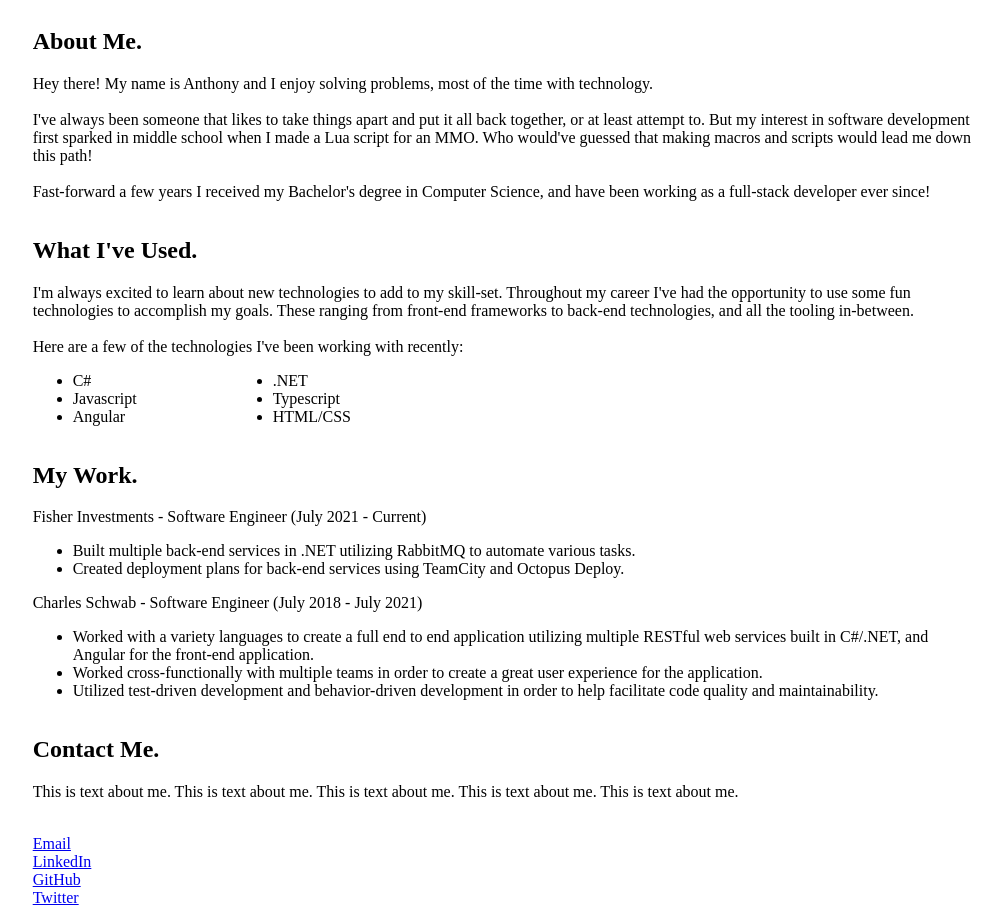
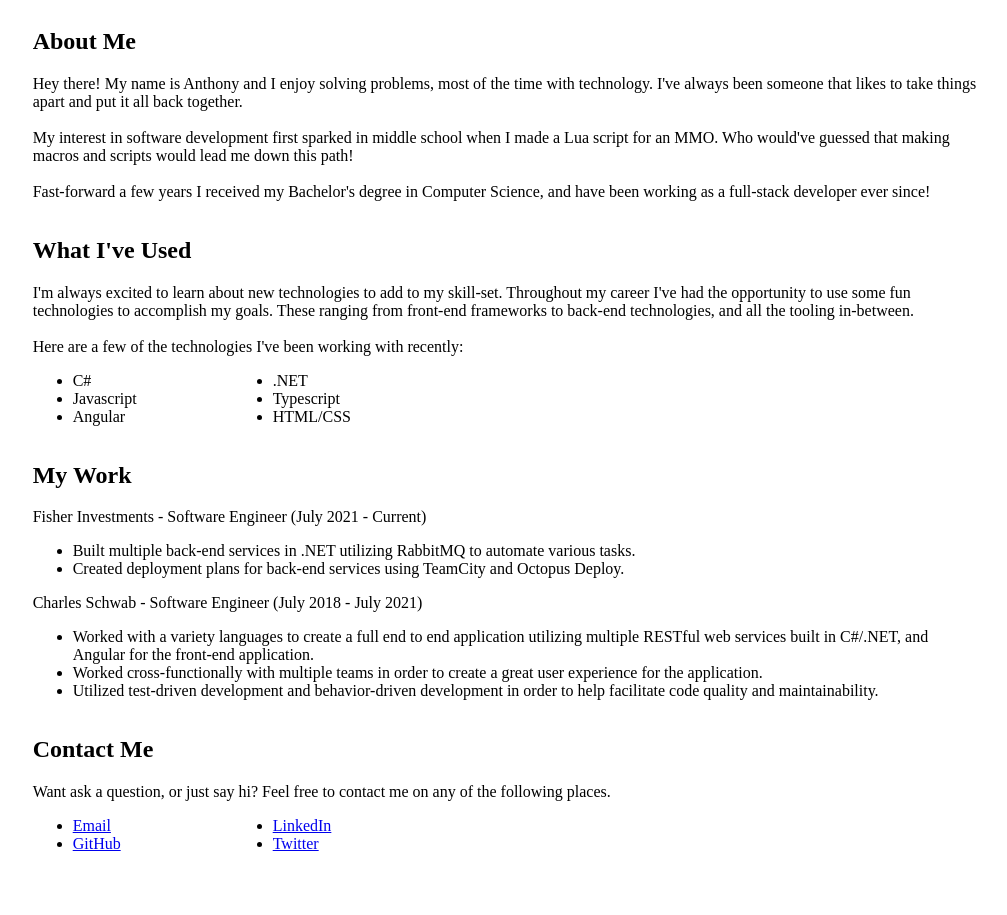
Before and after one commit to AnthonyAlmanza/My-Website, an Angular app: page / in a window 1280 px wide. Shown: the whole page, without its empty margins (127-1134 px from the left). After the commit the page ends 877 px from the top, so only its background shows below. Built offline with nearby package versions, Linux system fonts and the light colour scheme.

Commit message:
Updated about me section, removed periods, and changed contact info into a list.

```diff
--- a/src/app/app.component.html
+++ b/src/app/app.component.html
@@ -1,11 +1,10 @@
 <div class="section-box" role="main">
   <section id="section-about">
-    <h1>About Me.</h1>
+    <h1>About Me</h1>
     <p>
       Hey there! My name is Anthony and I enjoy solving problems, most of the time with technology.
-      <br><br>
-      I've always been someone that likes to take things apart and put it all back together, or at least attempt to.
-      But my interest in software development first sparked in middle school when I made a Lua script for an MMO.
+      I've always been someone that likes to take things apart and put it all back together.
+      <br><br>My interest in software development first sparked in middle school when I made a Lua script for an MMO.
       Who would've guessed that making macros and scripts would lead me down this path!
       <br><br>
       Fast-forward a few years I received my Bachelor's degree in Computer Science, and have been working as a full-stack
@@ -13,7 +12,7 @@
     </p>
   </section>
   <section id="section-experience">
-    <h1>What I've Used.</h1>
+    <h1>What I've Used</h1>
     <p>
       I'm always excited to learn about new technologies to add to my skill-set.
       Throughout my career I've had the opportunity to use some fun technologies to accomplish my goals. These ranging from
@@ -31,7 +30,7 @@
     </ul>
   </section>
   <section id="section-projects">
-    <h1>My Work.</h1>
+    <h1>My Work</h1>
     <p>
       Fisher Investments - Software Engineer (July 2021 - Current)<br>
     </p>
@@ -50,11 +49,13 @@
     </ul>
   </section>
   <section id="section-contact">
-    <h1>Contact Me.</h1>
-    <p> This is text about me. This is text about me. This is text about me. This is text about me. This is text about me.</p><br>
-    <a href="mailto:Anthony.Almanza8@gmail.com" target="_blank">Email</a><br>
-    <a href="https://www.linkedin.com/in/MarkAnthonyAlmanzaJr/" target="_blank">LinkedIn</a><br>
-    <a href="https://github.com/AnthonyAlmanza" target="_blank">GitHub</a><br>
-    <a href="https://twitter.com/AnthonyAlmanza_" target="_blank">Twitter</a><br>
+    <h1>Contact Me</h1>
+    <p>Want ask a question, or just say hi? Feel free to contact me on any of the following places.</p>
+    <ul class="list-grid">
+      <li><a href="mailto:Anthony.Almanza8@gmail.com" target="_blank">Email</a></li>
+      <li><a href="https://www.linkedin.com/in/MarkAnthonyAlmanzaJr/" target="_blank">LinkedIn</a></li>
+      <li><a href="https://github.com/AnthonyAlmanza" target="_blank">GitHub</a></li>
+      <li><a href="https://twitter.com/AnthonyAlmanza_" target="_blank">Twitter</a></li>
+    </ul>
   </section>
 </div>
```
